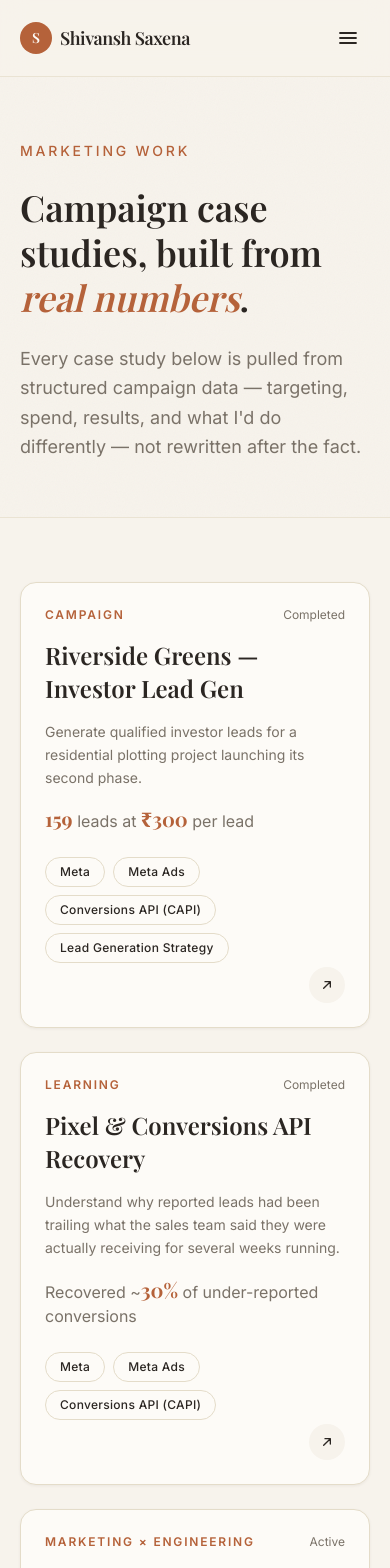
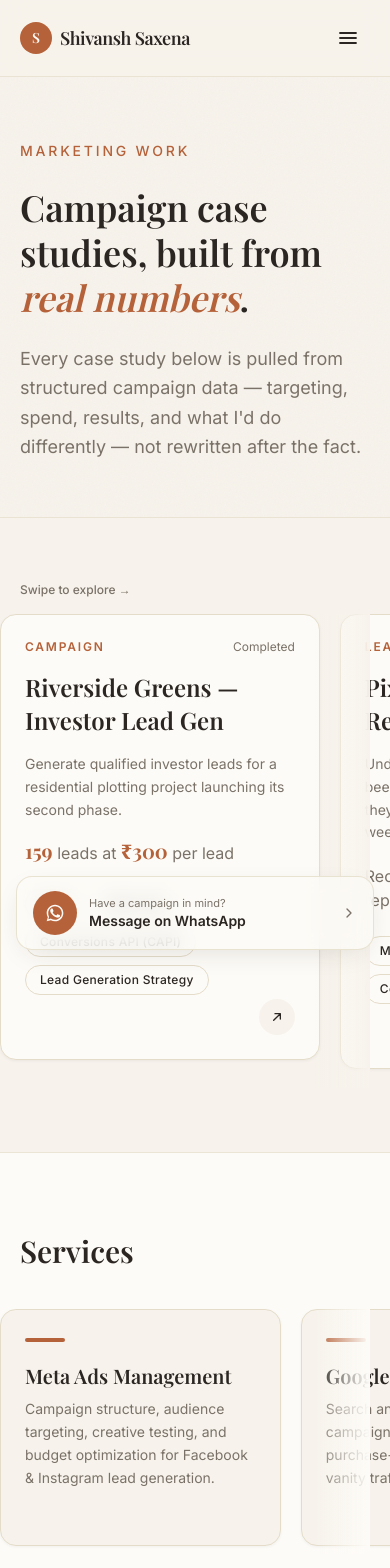
Before and after one commit to Shivansh-saxena09/shivansh-portfolio, a Next.js app: page /marketing in a window 390 px wide. Shown: the top 1568 px of the page. Built offline with nearby package versions, Linux system fonts and the light colour scheme.

Commit message:
Mobile-native UX pass: swipeable carousels, sticky WhatsApp CTA, thumb-friendly buttons, fixed cramped quickFacts

```diff
--- a/src/app/engineering/page.tsx
+++ b/src/app/engineering/page.tsx
@@ -37,7 +37,7 @@ export default function EngineeringPage() {
               </p>
 
               <div className="mt-8">
-                <ResumeButton />
+                <ResumeButton className="w-full sm:w-auto" />
               </div>
             </div>
 
--- a/src/app/layout.tsx
+++ b/src/app/layout.tsx
@@ -7,6 +7,7 @@ import { Footer } from "@/components/layout/Footer";
 import { Preloader } from "@/components/layout/Preloader";
 import { ScrollProgress } from "@/components/layout/ScrollProgress";
 import { SmoothScrollProvider } from "@/components/layout/SmoothScrollProvider";
+import { MobileStickyCta } from "@/components/layout/MobileStickyCta";
 
 const playfair = Playfair_Display({
   variable: "--font-playfair",
@@ -38,6 +39,7 @@ export default function RootLayout({ children }: LayoutProps<"/">) {
           <main className="flex-1">{children}</main>
           <Footer />
         </SmoothScrollProvider>
+        <MobileStickyCta />
       </body>
     </html>
   );
--- a/src/app/marketing/page.tsx
+++ b/src/app/marketing/page.tsx
@@ -49,15 +49,37 @@ export default async function MarketingPage({
 
       <section className="py-16 sm:py-20">
         <Container>
-          <div className="grid grid-cols-1 gap-6 sm:grid-cols-2 sm:gap-8 lg:grid-cols-3">
-            {filtered.length > 0 ? (
-              filtered.map((caseStudy) => (
-                <CaseStudyCard key={caseStudy.slug} caseStudy={caseStudy} />
-              ))
-            ) : (
-              <p className="font-body text-warm-grey">No case studies tagged with this skill yet.</p>
-            )}
-          </div>
+          {filtered.length > 0 ? (
+            <>
+              {/* Mobile: a swipeable, snap-to-card carousel (one card at a
+                  time, next card peeking at the edge) rather than a long
+                  vertical stack of five near-identical cards — the
+                  textbook case for a horizontal pattern on a small screen.
+                  Desktop: unchanged responsive grid. Pure CSS scroll-snap,
+                  no JS/library cost. */}
+              <p className="mb-4 font-body text-xs font-medium text-warm-grey sm:hidden">
+                Swipe to explore →
+              </p>
+              <div className="relative sm:contents">
+                <div
+                  aria-hidden="true"
+                  className="pointer-events-none absolute inset-y-0 right-0 z-10 w-14 bg-gradient-to-l from-cream to-transparent sm:hidden"
+                />
+                <div className="-mx-5 flex snap-x snap-mandatory gap-5 overflow-x-auto px-5 pb-2 sm:mx-0 sm:grid sm:grid-cols-2 sm:gap-8 sm:overflow-visible sm:px-0 sm:pb-0 lg:grid-cols-3">
+                  {filtered.map((caseStudy) => (
+                    <div
+                      key={caseStudy.slug}
+                      className="w-[82vw] shrink-0 snap-start sm:w-auto sm:shrink"
+                    >
+                      <CaseStudyCard caseStudy={caseStudy} />
+                    </div>
+                  ))}
+                </div>
+              </div>
+            </>
+          ) : (
+            <p className="font-body text-warm-grey">No case studies tagged with this skill yet.</p>
+          )}
         </Container>
       </section>
 
--- a/src/components/home/Hero.tsx
+++ b/src/components/home/Hero.tsx
@@ -79,12 +79,13 @@ export function Hero() {
             </p>
 
             <div className="hero-fade mt-10 flex flex-col gap-4 sm:flex-row sm:items-center">
-              <Button href="/marketing" variant="primary">
+              <Button href="/marketing" variant="primary" className="w-full sm:w-auto">
                 View Marketing Work
               </Button>
               <Button
                 href="/engineering"
                 variant={engineeringLeaning ? "primary" : "secondary"}
+                className="w-full sm:w-auto"
               >
                 View Engineering Work
               </Button>
--- a/src/components/layout/Footer.tsx
+++ b/src/components/layout/Footer.tsx
@@ -109,7 +109,11 @@ export function Footer() {
             <h2 className="max-w-md font-heading text-3xl leading-tight font-bold text-charcoal sm:text-4xl">
               {footerCta.heading}
             </h2>
-            <Button href={contact.whatsapp} variant="primary" className="w-fit shrink-0">
+            <Button
+              href={contact.whatsapp}
+              variant="primary"
+              className="js-whatsapp-cta w-full shrink-0 sm:w-fit"
+            >
               {footerCta.ctaLabel}
             </Button>
           </div>
--- /dev/null
+++ b/src/components/layout/MobileStickyCta.tsx
@@ -0,0 +1,119 @@
+"use client";
+
+import { useEffect, useState } from "react";
+import { usePathname } from "next/navigation";
+import { contact } from "@/content/site";
+import { WhatsAppIcon } from "@/components/ui/SocialIcons";
+
+// Scoped to the lead-gen pages only (home, marketing hub, and every case
+// study) — a WhatsApp prompt makes sense while reading about campaign
+// results, not while browsing engineering/project write-ups aimed at a
+// developer audience.
+function isEnabledPath(pathname: string) {
+  return pathname === "/" || pathname === "/marketing" || pathname.startsWith("/case-study/");
+}
+
+/**
+ * Mobile-only persistent bottom CTA — a floating "docked" card, not a
+ * plain bar, so it reads as a deliberate UI element rather than an
+ * intrusive ad strip. Appears once a visitor has scrolled past the hero
+ * (i.e. has seen the pitch), and hides whenever a real on-page WhatsApp
+ * CTA (the marketing page's contact form panel, the footer's closing
+ * panel) is already in view — tracked via IntersectionObserver on every
+ * `.js-whatsapp-cta` element, rather than a fixed "near the footer"
+ * distance guess, since the contact panel above the footer needs the
+ * same treatment and its position varies per page.
+ *
+ * The scroll half of this (has the visitor passed the hero yet) is
+ * driven by native `window.scrollY` — Lenis runs on top of real scroll,
+ * it doesn't replace it (see SmoothScrollProvider) — via a single
+ * rAF-throttled listener that only calls setState on an actual boundary
+ * crossing, never on every scroll pixel.
+ */
+export function MobileStickyCta() {
+  const pathname = usePathname();
+  const enabled = isEnabledPath(pathname);
+  const [pastHero, setPastHero] = useState(false);
+  const [obscured, setObscured] = useState(false);
+
+  useEffect(() => {
+    if (!enabled) return;
+
+    let ticking = false;
+    function evaluate() {
+      const next = window.scrollY > window.innerHeight * 0.6;
+      setPastHero((prev) => (prev === next ? prev : next));
+      ticking = false;
+    }
+    function onScroll() {
+      if (ticking) return;
+      ticking = true;
+      requestAnimationFrame(evaluate);
+    }
+
+    evaluate();
+    window.addEventListener("scroll", onScroll, { passive: true });
+    window.addEventListener("resize", onScroll);
+    return () => {
+      window.removeEventListener("scroll", onScroll);
+      window.removeEventListener("resize", onScroll);
+    };
+  }, [enabled]);
+
+  useEffect(() => {
+    if (!enabled) return;
+
+    const targets = Array.from(document.querySelectorAll(".js-whatsapp-cta"));
+    if (targets.length === 0) return;
+
+    const visibleTargets = new Set<Element>();
+    const observer = new IntersectionObserver(
+      (entries) => {
+        for (const entry of entries) {
+          if (entry.isIntersecting) visibleTargets.add(entry.target);
+          else visibleTargets.delete(entry.target);
+        }
+        setObscured(visibleTargets.size > 0);
+      },
+      // Positive bottom margin grows the observed root downward, so a
+      // real WhatsApp CTA is treated as "visible" (and this floating
+      // one hides) a little before it actually enters the viewport —
+      // otherwise there's a brief frame where both are on screen at
+      // once while the real one is still crossing into view.
+      { rootMargin: "0px 0px 200px 0px" },
+    );
+    targets.forEach((el) => observer.observe(el));
+    return () => observer.disconnect();
+  }, [enabled, pathname]);
+
+  const visible = pastHero && !obscured;
+
+  if (!enabled) return null;
+
+  return (
+    <div
+      className={`fixed inset-x-0 bottom-0 z-40 px-4 pb-[calc(env(safe-area-inset-bottom)+0.875rem)] transition-transform duration-300 ease-[cubic-bezier(0.16,1,0.3,1)] sm:hidden ${
+        visible ? "translate-y-0" : "pointer-events-none translate-y-[calc(100%+2rem)]"
+      }`}
+    >
+      <a
+        href={contact.whatsapp}
+        target="_blank"
+        rel="noopener noreferrer"
+        tabIndex={visible ? 0 : -1}
+        className="glass-card flex items-center gap-3 rounded-2xl px-4 py-3.5 shadow-[0_16px_40px_-12px_rgba(43,38,34,0.35)] transition-transform active:scale-[0.98]"
+      >
+        <span className="flex h-11 w-11 shrink-0 items-center justify-center rounded-full bg-terracotta text-ivory">
+          <WhatsAppIcon className="h-5 w-5" />
+        </span>
+        <span className="flex-1 text-left">
+          <span className="block font-body text-[11px] text-warm-grey">Have a campaign in mind?</span>
+          <span className="block font-body text-sm font-semibold text-charcoal">Message on WhatsApp</span>
+        </span>
+        <svg viewBox="0 0 24 24" fill="none" stroke="currentColor" strokeWidth={2} className="h-4 w-4 shrink-0 text-warm-grey">
+          <path d="m9 6 6 6-6 6" strokeLinecap="round" strokeLinejoin="round" />
+        </svg>
+      </a>
+    </div>
+  );
+}
--- a/src/components/marketing/ServicesSection.tsx
+++ b/src/components/marketing/ServicesSection.tsx
@@ -7,11 +7,19 @@ export function ServicesSection() {
       <Container>
         <h2 className="font-heading text-3xl text-charcoal sm:text-4xl">Services</h2>
 
-        <div className="mt-10 grid grid-cols-1 gap-5 sm:grid-cols-2 lg:grid-cols-4">
+        {/* Mobile: same swipeable card pattern as the case-study grid
+            above — four similar cards read better as a one-at-a-time
+            carousel than a tall stack. Desktop: unchanged grid. */}
+        <div className="relative mt-10 sm:contents">
+          <div
+            aria-hidden="true"
+            className="pointer-events-none absolute inset-y-0 right-0 z-10 w-14 bg-gradient-to-l from-ivory to-transparent sm:hidden"
+          />
+          <div className="-mx-5 flex snap-x snap-mandatory gap-5 overflow-x-auto px-5 pb-2 sm:mx-0 sm:mt-10 sm:grid sm:grid-cols-2 sm:gap-5 sm:overflow-visible sm:px-0 sm:pb-0 lg:grid-cols-4">
             {services.map((service) => (
               <div
                 key={service.title}
-              className="rounded-2xl border border-beige-border bg-cream px-6 py-7 shadow-[0_1px_3px_rgba(43,38,34,0.05)] transition-shadow duration-300 hover:shadow-[0_16px_32px_-16px_rgba(43,38,34,0.18)]"
+                className="w-[72vw] shrink-0 snap-start rounded-2xl border border-beige-border bg-cream px-6 py-7 shadow-[0_1px_3px_rgba(43,38,34,0.05)] transition-shadow duration-300 hover:shadow-[0_16px_32px_-16px_rgba(43,38,34,0.18)] sm:w-auto sm:shrink"
               >
                 <div className="h-1 w-10 rounded-full bg-terracotta" />
                 <h3 className="mt-5 font-heading text-xl text-charcoal">{service.title}</h3>
@@ -21,6 +29,7 @@ export function ServicesSection() {
               </div>
             ))}
           </div>
+        </div>
       </Container>
     </section>
   );
```
Also changed, not shown: src/app/about/page.tsx (+14 -6 lines), src/components/marketing/ContactCTA.tsx (+11 -3 lines). Lines whose indentation alone changed are shown as unchanged.
